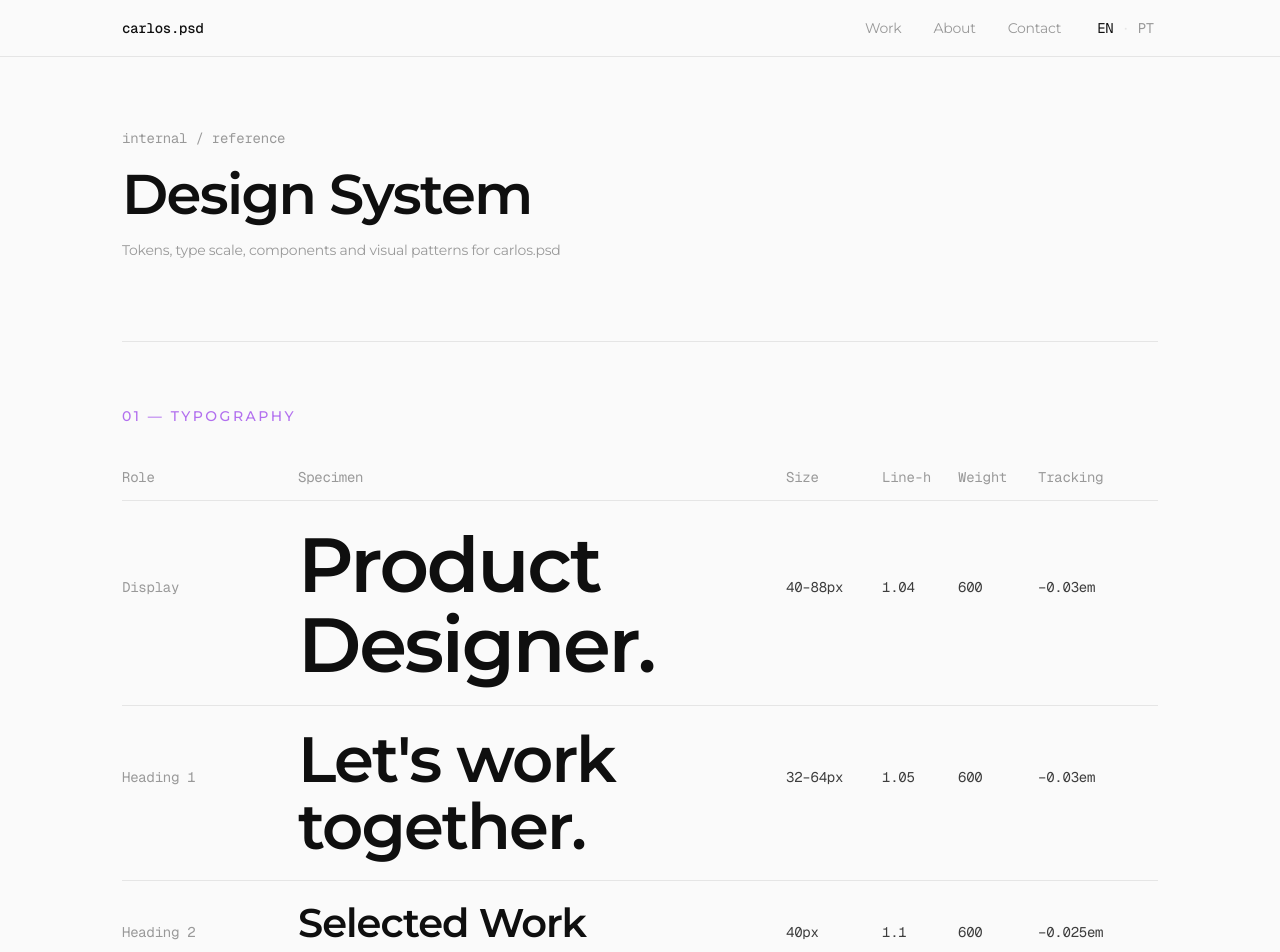
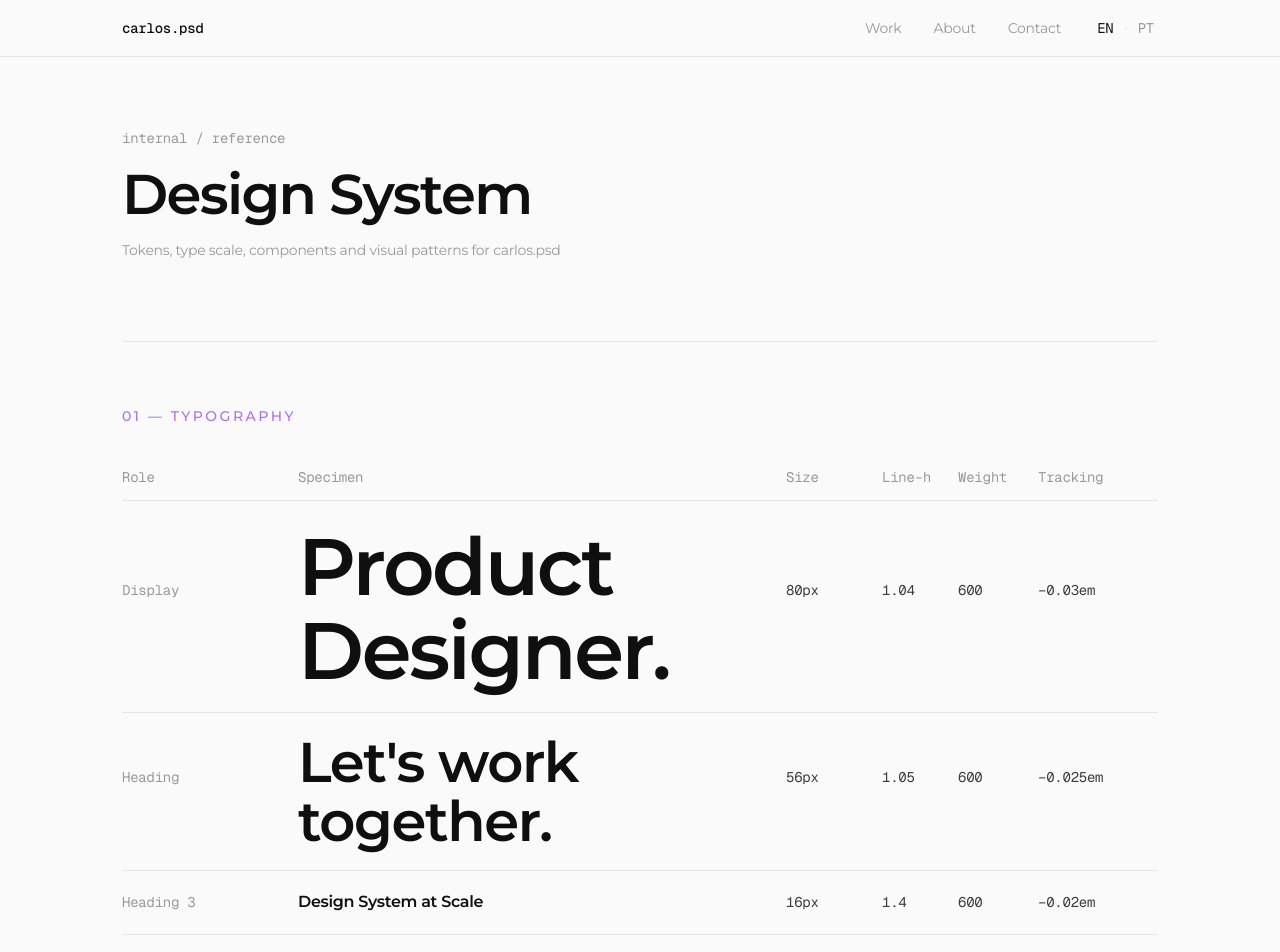
Before and after one commit to srdesalmado/portfolio-website, a Next.js app: page /styleguide in a window 1280 px wide. Shown: the top 952 px of the page. Built offline with nearby package versions, Linux system fonts and the light colour scheme.

Commit message:
feat: display 80px, headings 56px, body 14px

```diff
--- a/app/styleguide/page.tsx
+++ b/app/styleguide/page.tsx
@@ -186,32 +186,32 @@ export default function StyleguidePage() {
             {
               role: "Display",
               sample: "Product Designer.",
-              size: "40–88px",
+              size: "80px",
               lh: "1.04",
               weight: "600",
               tracking: "−0.03em",
-              cls: "text-[clamp(2.5rem,6vw,5.5rem)] font-semibold leading-[1.04]",
+              cls: "text-[80px] font-semibold leading-[1.04]",
               ls: "-0.03em",
             },
             {
-              role: "Heading 1",
+              role: "Heading",
               sample: "Let's work together.",
-              size: "32–64px",
+              size: "56px",
               lh: "1.05",
               weight: "600",
-              tracking: "−0.03em",
-              cls: "text-[clamp(2rem,5vw,4rem)] font-semibold leading-[1.05]",
-              ls: "-0.03em",
+              tracking: "−0.025em",
+              cls: "text-[56px] font-semibold leading-[1.05]",
+              ls: "-0.025em",
             },
             {
-              role: "Heading 2",
-              sample: "Selected Work",
-              size: "40px",
-              lh: "1.1",
+              role: "Heading 3",
+              sample: "Design System at Scale",
+              size: "16px",
+              lh: "1.4",
               weight: "600",
-              tracking: "−0.025em",
-              cls: "text-[40px] font-semibold",
-              ls: "-0.025em",
+              tracking: "−0.02em",
+              cls: "text-[16px] font-semibold",
+              ls: "-0.02em",
             },
             {
               role: "Heading 3",
--- a/components/AboutSection.tsx
+++ b/components/AboutSection.tsx
@@ -45,7 +45,7 @@ export default function AboutSection() {
                 {t.label}
               </span>
               <h2
-                className="text-3xl md:text-[2.5rem] font-semibold leading-[1.1] whitespace-pre-line"
+                className="text-[36px] md:text-[56px] font-semibold leading-[1.1] whitespace-pre-line"
                 style={{ color: "#f0f0f0", letterSpacing: "-0.025em" }}
               >
                 {t.heading}
--- a/components/ContactCTA.tsx
+++ b/components/ContactCTA.tsx
@@ -27,7 +27,7 @@ export default function ContactCTA() {
               {t.label}
             </span>
             <h2
-              className="text-[clamp(2rem,5vw,4rem)] font-semibold leading-[1.05]"
+              className="text-[36px] md:text-[56px] font-semibold leading-[1.05]"
               style={{ color: "#f0f0f0", letterSpacing: "-0.03em" }}
             >
               {t.heading}
--- a/components/FeaturedWork.tsx
+++ b/components/FeaturedWork.tsx
@@ -23,7 +23,7 @@ export default function FeaturedWork() {
           style={{ borderColor: "var(--border-color)" }}
         >
           <h2
-            className="text-3xl md:text-[2.5rem] font-semibold"
+            className="text-[36px] md:text-[56px] font-semibold"
             style={{ color: "var(--text-primary)", letterSpacing: "-0.025em" }}
           >
             {t.heading}
--- a/components/Hero.tsx
+++ b/components/Hero.tsx
@@ -70,7 +70,7 @@ export default function Hero() {
             initial="hidden"
             animate="visible"
             variants={fadeUp}
-            className="text-[clamp(2.5rem,6vw,5.5rem)] font-semibold leading-[1.08] max-w-4xl"
+            className="text-[48px] md:text-[80px] font-semibold leading-[1.04] max-w-4xl"
             style={{ color: "#f0f0f0", letterSpacing: "-0.03em" }}
           >
             {lang === "en"
--- a/components/ProcessSection.tsx
+++ b/components/ProcessSection.tsx
@@ -22,7 +22,7 @@ export default function ProcessSection() {
             {t.label}
           </span>
           <h2
-            className="text-3xl md:text-[2.5rem] font-semibold"
+            className="text-[36px] md:text-[56px] font-semibold"
             style={{ color: "var(--text-primary)", letterSpacing: "-0.025em" }}
           >
             {t.heading}
```
